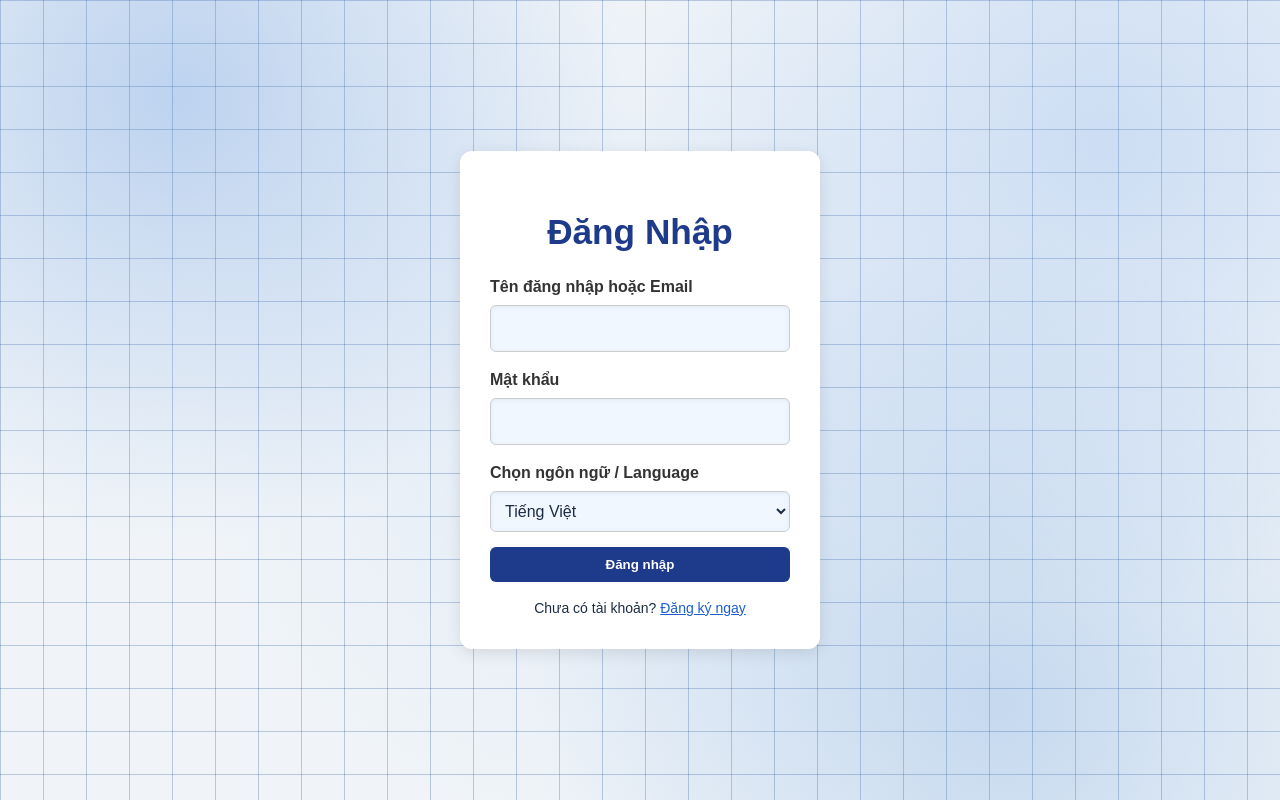
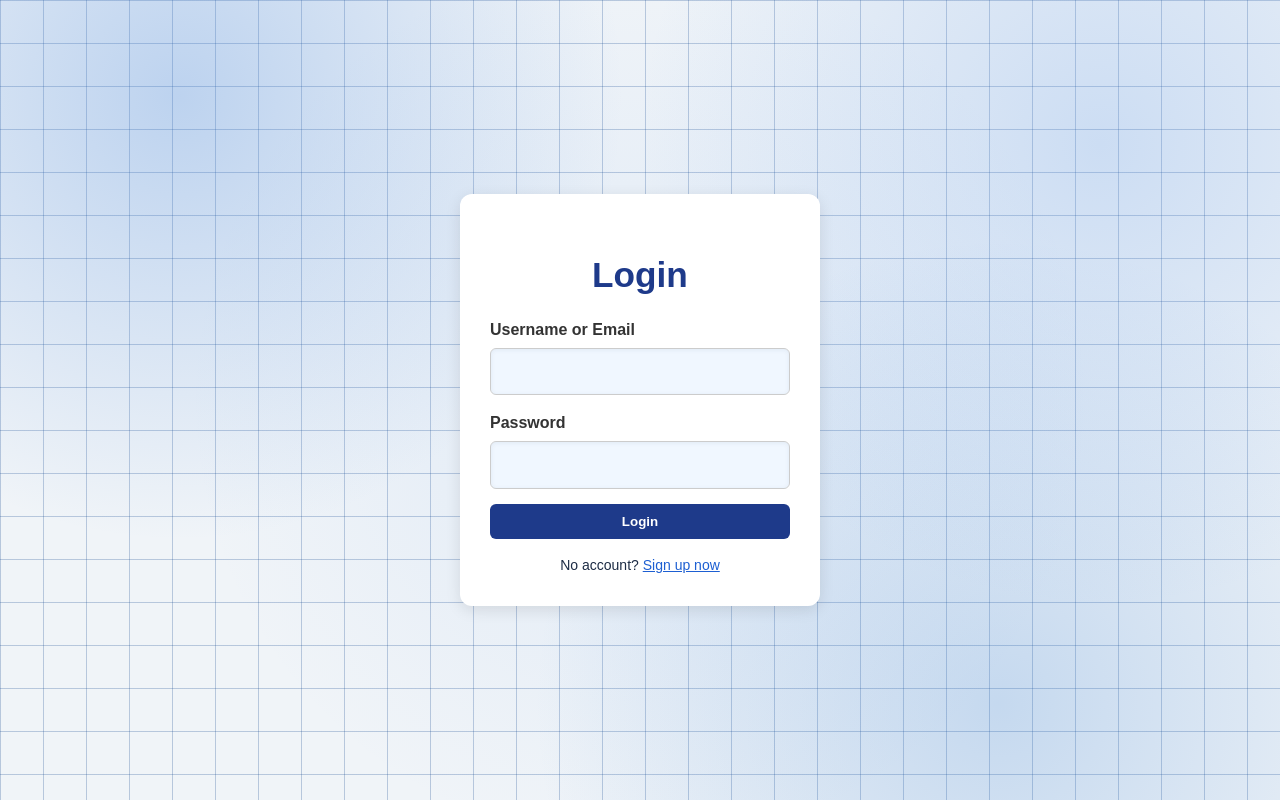
Before and after one commit to trinhminhduchoang/COS10026-Project, a PHP site: page /login.php in a window 1280 px wide. Run offline with PHP 8.4, Linux system fonts and the light colour scheme.

Commit message:
Login page fix

```diff
--- a/login.php
+++ b/login.php
@@ -10,7 +10,7 @@ if ($_SERVER["REQUEST_METHOD"] == "POST") {
     $selected_lang = $_POST['language'];
 
     if (empty($user) || empty($pass)) {
-        $error = "Vui lòng nhập tên đăng nhập và mật khẩu!";
+        $error = "Please enter a username and password.";
     } else {
         $sql = "SELECT id, username, password FROM users WHERE username = ? OR email = ?";
         $stmt = $conn->prepare($sql);
@@ -40,10 +40,10 @@ if ($_SERVER["REQUEST_METHOD"] == "POST") {
             }
                 exit();
             } else {
-                $error = "Mật khẩu không chính xác!";
+                $error = "Invalid password. Please try again.";
             }
         } else {
-            $error = "Tài khoản không tồn tại!";
+            $error = "Invalid username or email. Please try again.";
         }
     }
 }
@@ -53,7 +53,7 @@ if ($_SERVER["REQUEST_METHOD"] == "POST") {
 <head>
     <meta charset="UTF-8">
     <meta name="viewport" content="width=device-width, initial-scale=1.0">
-    <title>Đăng nhập - EduTechies</title>
+    <title>Login - EduTechies</title>
     <link rel="stylesheet" href="./styles/styles.css">
     <style>
         body { display: flex; justify-content: center; align-items: center; height: 100vh; background-color: #f0f4f8; margin: 0; }
@@ -70,32 +70,24 @@ if ($_SERVER["REQUEST_METHOD"] == "POST") {
 </head>
 <body>
     <div class="auth-card">
-        <h2>Đăng Nhập</h2>
+        <h2>Login</h2>
 
         <?php if (!empty($error)) echo "<div class='error'>$error</div>"; ?>
 
         <form action="login.php" method="POST">
             <div class="form-group">
-                <label>Tên đăng nhập hoặc Email</label>
+                <label>Username or Email</label>
                 <input type="text" name="username" required>
             </div>
             <div class="form-group">
-                <label>Mật khẩu</label>
+                <label>Password</label>
                 <input type="password" name="password" required>
             </div>
-            <!-- Lựa chọn ngôn ngữ -->
-            <div class="form-group">
-                <label>Chọn ngôn ngữ / Language</label>
-                <select name="language">
-                    <option value="vi">Tiếng Việt</option>
-                    <option value="en">English</option>
-                </select>
-            </div>
-            <button type="submit" class="btn-submit">Đăng nhập</button>
+            <button type="submit" class="btn-submit">Login</button>
         </form>
 
         <div class="link-text">
-            Chưa có tài khoản? <a href="signup.php">Đăng ký ngay</a>
+            No account? <a href="signup.php">Sign up now</a>
         </div>
     </div>
 </body>
```
Also changed, not shown: index_vi.php (line endings or trailing spaces).
